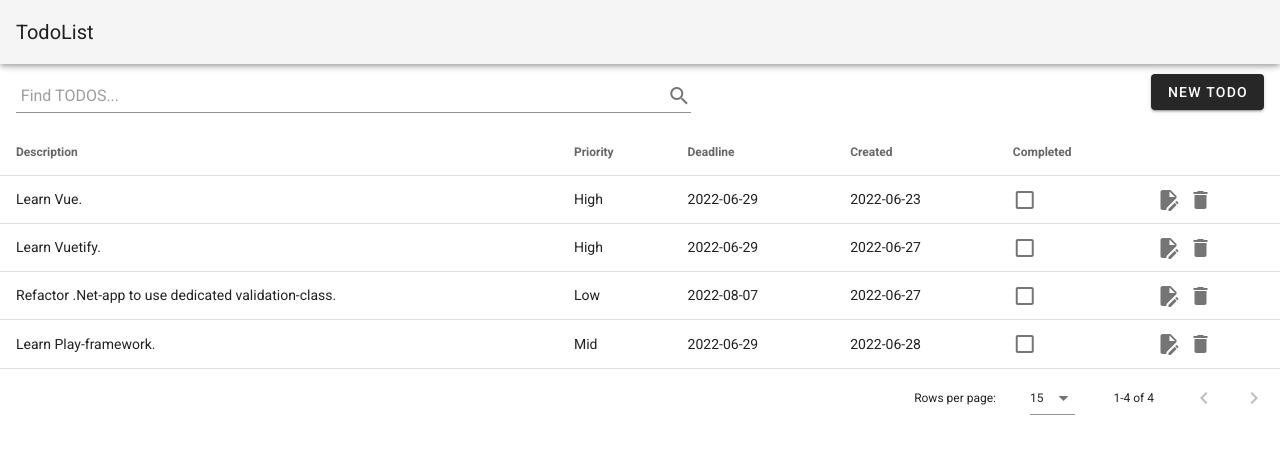
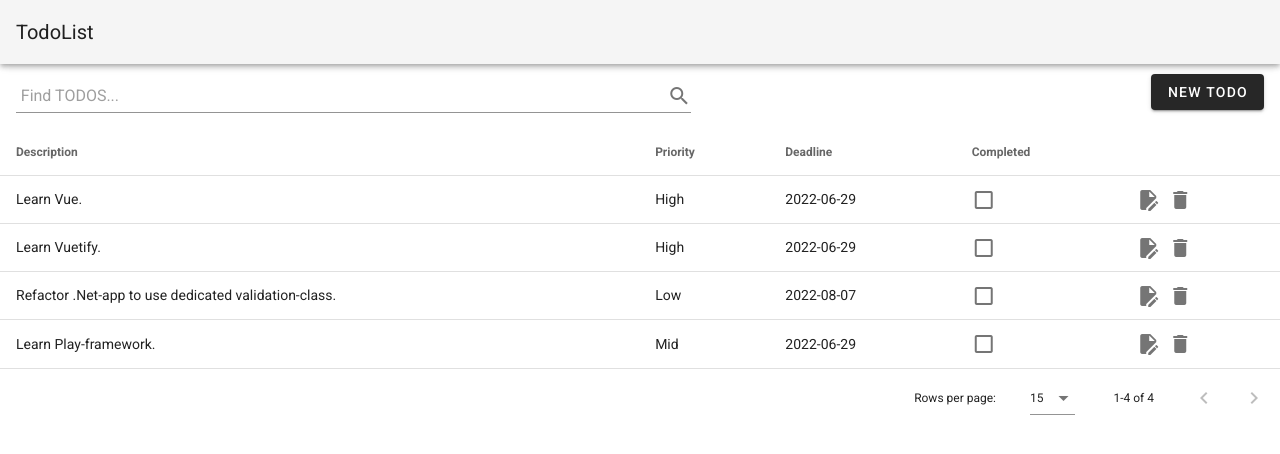
Before and after one commit to Fiend21/arbetsprov, a Vue app: page / in a window 1280 px wide. Shown: the top 454 px of the page. Built offline with nearby package versions, Linux system fonts and the light colour scheme.

Commit message:
Klart för ikväll

```diff
--- a/src/components/TodoList.vue
+++ b/src/components/TodoList.vue
@@ -135,7 +135,6 @@ export default {
             editedIndex: -1,
 
             editedItem: {
-                    created: '',
                     description: '',
                     deadline: '',
                     priority: '',
@@ -143,7 +142,6 @@ export default {
             },
 
             defaultItem: {
-                    created: '',
                     description: '',
                     deadline: '',
                     priority: '',
@@ -192,12 +190,6 @@ export default {
                 },
 
                 {
-                    text: 'Created',
-                    sortable: true,
-                    value: 'created',
-                },
-
-                {
                     text: 'Completed',
                     sortable: false,
                     value: 'completed',
@@ -210,7 +202,6 @@ export default {
             ],
 
                 this.todos = [ {
-                    created: '2022-06-23',
                     description: 'Learn Vue.',
                     deadline: '2022-06-29',
                     priority: 'High',
@@ -218,7 +209,6 @@ export default {
                 },
 
                 {
-                    created: '2022-06-27',
                     description: 'Learn Vuetify.',
                     deadline: '2022-06-29',
                     priority: 'High',
@@ -226,7 +216,6 @@ export default {
                 },
 
                 {
-                    created: '2022-06-27',
                     description: 'Refactor .Net-app to use dedicated validation-class.',
                     deadline: '2022-08-07',
                     priority: 'Low',
@@ -234,7 +223,6 @@ export default {
                 },
 
                 {
-                    created: '2022-06-28',
                     description: 'Learn Play-framework.',
                     deadline: '2022-06-29',
                     priority: 'Mid',
```
